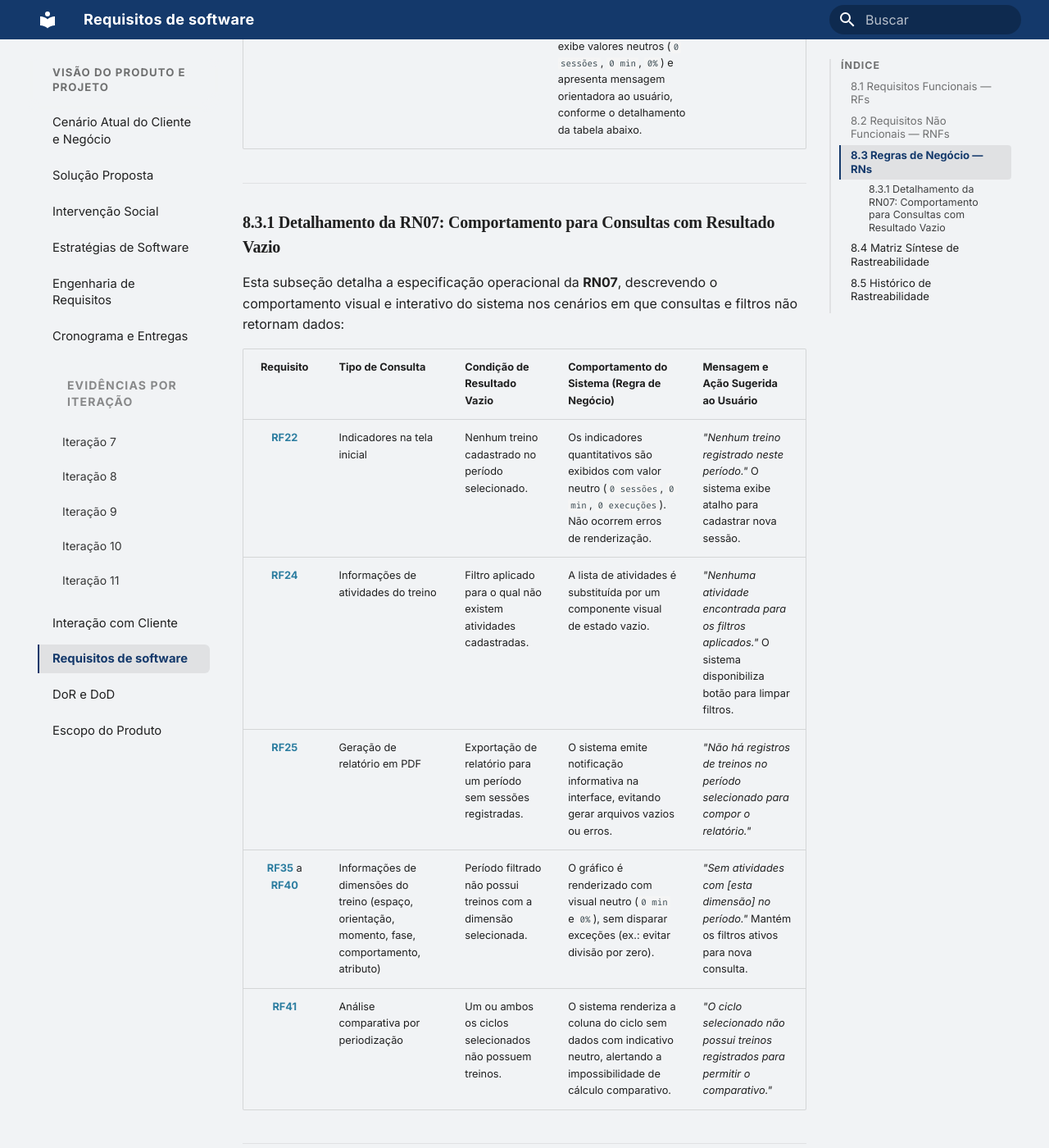
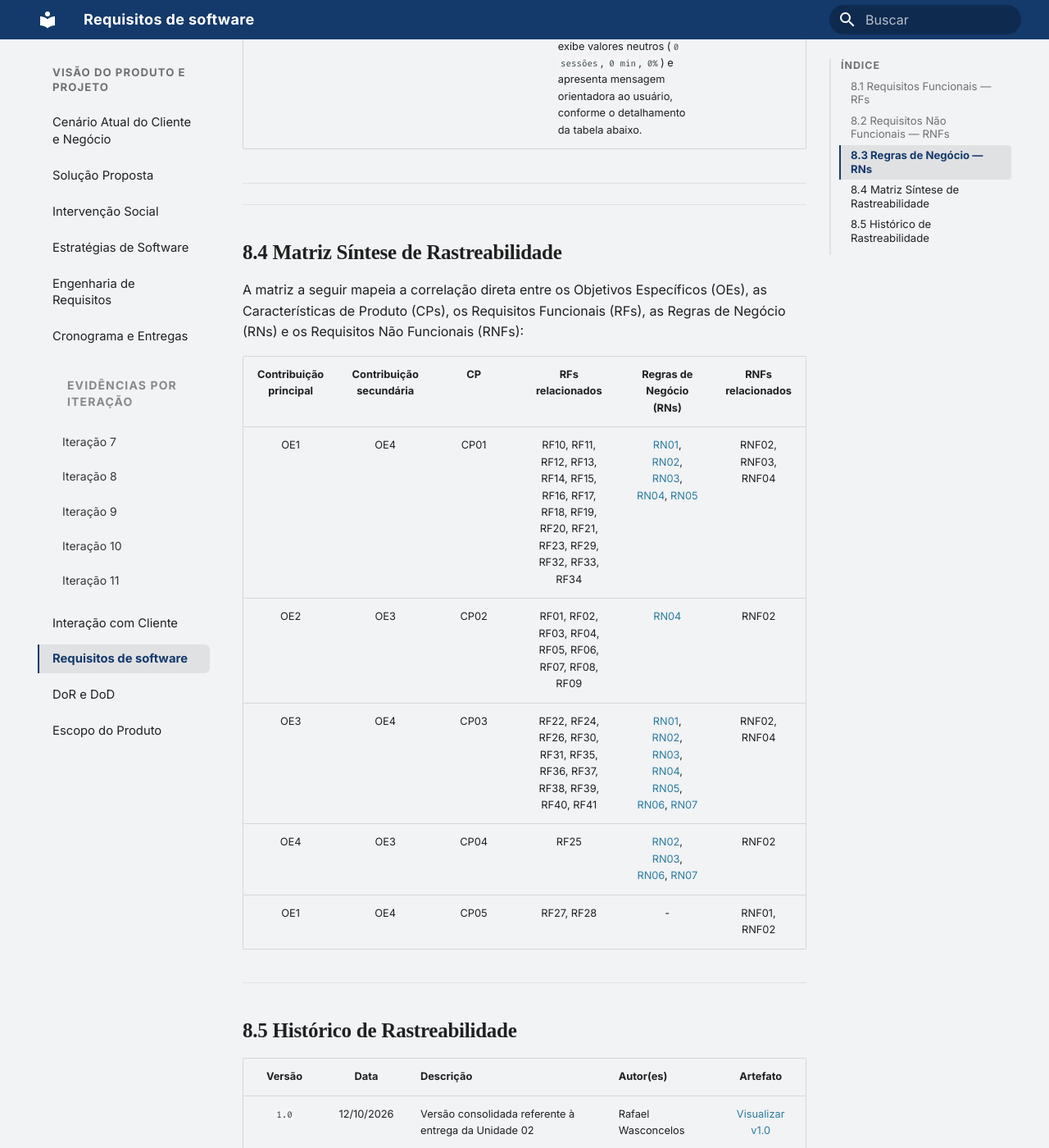
Before and after one commit to mdsreq-fga-unb/REQ-2026.2-T01-FutBoard, an MkDocs documentation site: the page built from docs/visao-produto/Requisitos-de-Software.md, in a window 1280 px wide and 1400 px high, scrolled down 11794 px. Shown: the whole window at 82% size. Built offline with MkDocs 1.6.1 and Material for MkDocs 9.7.7, drawn with Linux system fonts in a browser that asks for light colours.

Commit message:
docs: retira tabela de RN com resultado vazio

```diff
--- a/docs/visao-produto/Requisitos-de-Software.md
+++ b/docs/visao-produto/Requisitos-de-Software.md
@@ -2111,19 +2111,7 @@ As Regras de Negócio (RNs) definem a lógica de domínio esportivo do treinador
 
 ---
 
-### <a id="811-regras-de-negocio-para-consultas-com-resultado-vazio"></a>8.3.1 Detalhamento da RN07: Comportamento para Consultas com Resultado Vazio
-
-Esta subseção detalha a especificação operacional da **RN07**, descrevendo o comportamento visual e interativo do sistema nos cenários em que consultas e filtros não retornam dados:
-
-| Requisito | Tipo de Consulta | Condição de Resultado Vazio | Comportamento do Sistema (Regra de Negócio) | Mensagem e Ação Sugerida ao Usuário |
-|:---:|:---|:---|:---|:---|
-| [**RF22**](#rf22) | Indicadores na tela inicial | Nenhum treino cadastrado no período selecionado. | Os indicadores quantitativos são exibidos com valor neutro (`0 sessões`, `0 min`, `0 execuções`). Não ocorrem erros de renderização. | *"Nenhum treino registrado neste período."* O sistema exibe atalho para cadastrar nova sessão. |
-| [**RF24**](#rf24) | Informações de atividades do treino | Filtro aplicado para o qual não existem atividades cadastradas. | A lista de atividades é substituída por um componente visual de estado vazio. | *"Nenhuma atividade encontrada para os filtros aplicados."* O sistema disponibiliza botão para limpar filtros. |
-| [**RF25**](#rf25) | Geração de relatório em PDF | Exportação de relatório para um período sem sessões registradas. | O sistema emite notificação informativa na interface, evitando gerar arquivos vazios ou erros. | *"Não há registros de treinos no período selecionado para compor o relatório."* |
-| [**RF35**](#rf35) a [**RF40**](#rf40) | Informações de dimensões do treino (espaço, orientação, momento, fase, comportamento, atributo) | Período filtrado não possui treinos com a dimensão selecionada. | O gráfico é renderizado com visual neutro (`0 min` e `0%`), sem disparar exceções (ex.: evitar divisão por zero). | *"Sem atividades com [esta dimensão] no período."* Mantém os filtros ativos para nova consulta. |
-| [**RF41**](#rf41) | Análise comparativa por periodização | Um ou ambos os ciclos selecionados não possuem treinos. | O sistema renderiza a coluna do ciclo sem dados com indicativo neutro, alertando a impossibilidade de cálculo comparativo. | *"O ciclo selecionado não possui treinos registrados para permitir o comparativo."* |
-
----
+
 
 <!-- RNFs moved to section 8.1.
 
```
